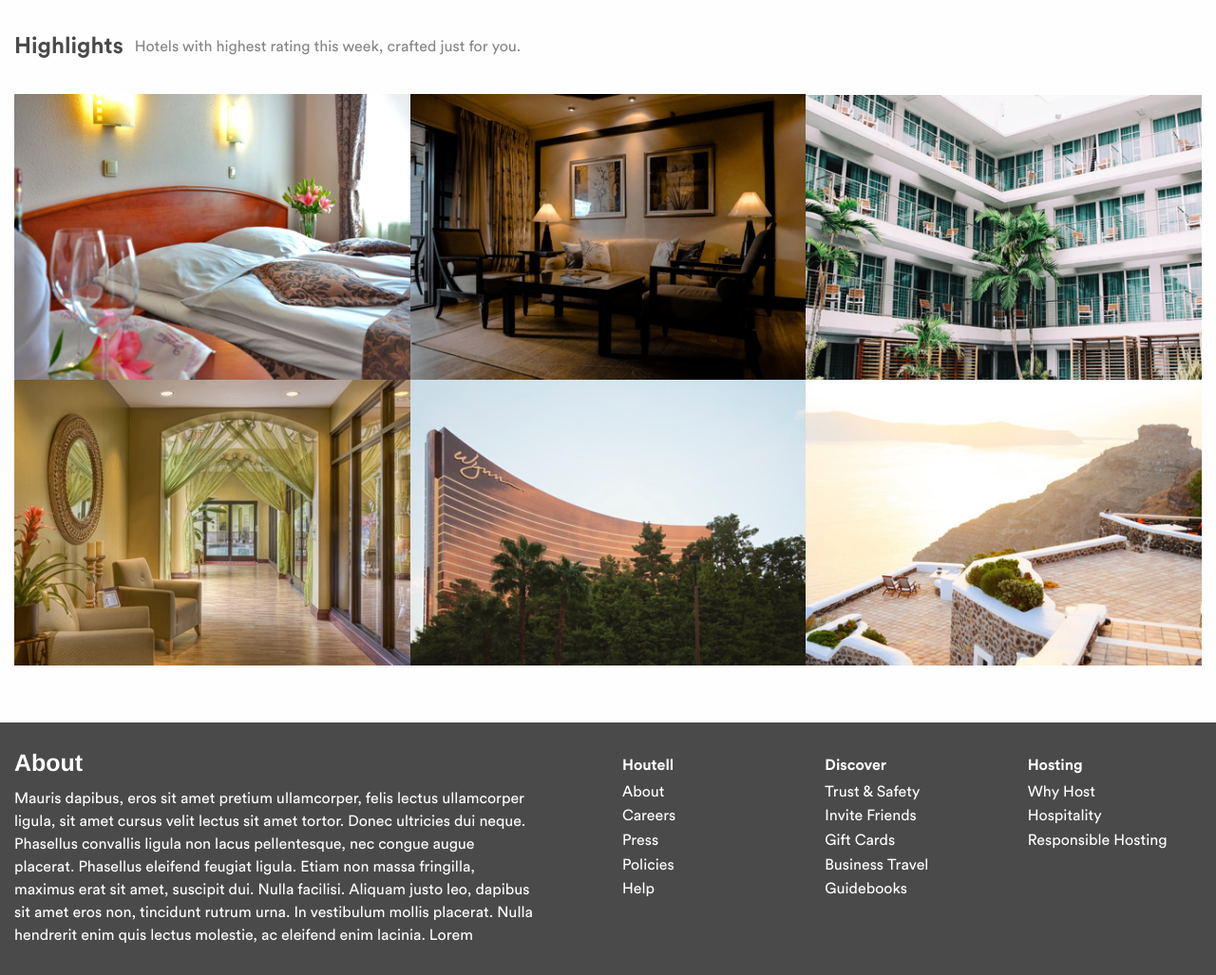
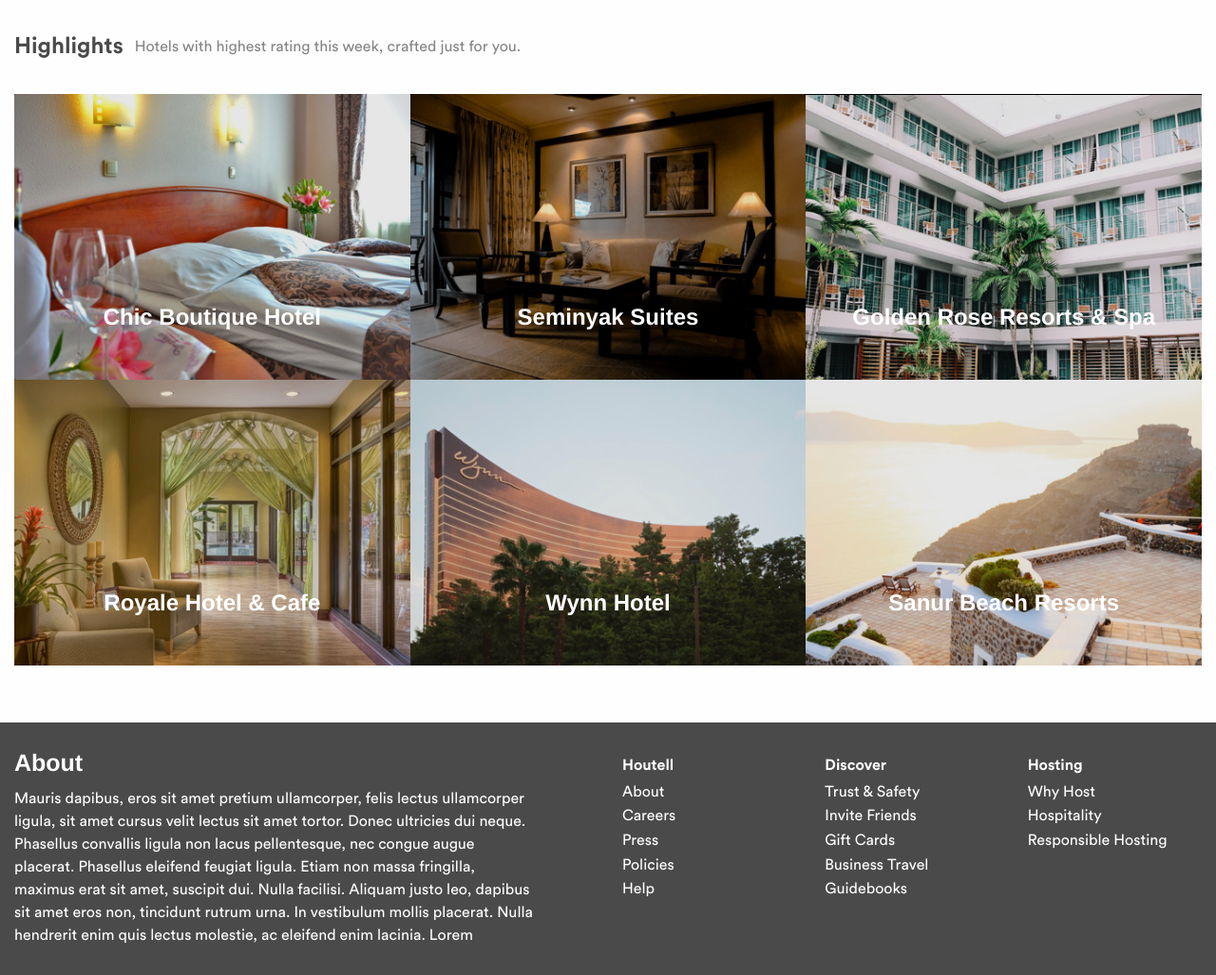
Before and after one commit to pnteresa/houtell, a PHP site: page /frontend/houtell.html in a window 1280 px wide. Shown: the part 801-1828 px from the top of the page at 95% size. Run offline with PHP 8.4, Linux system fonts and the light colour scheme.

Commit message:
add interaction to highlight section

```diff
--- a/frontend/css/app.css
+++ b/frontend/css/app.css
@@ -1,3 +1,44 @@
+/* Common style */
+figure {
+  position: relative;
+  overflow: hidden;
+  margin: 0px;
+  max-height: 360px;
+  background: #000;
+  text-align: center;
+  cursor: pointer;
+}
+
+figure img {
+  position: relative;
+  display: block;
+  min-height: 100%;
+  max-width: 100%;
+  opacity: 0.9;
+}
+
+figure figcaption {
+  padding: 2em;
+  color: #ffffff;
+  font-size: 1em;
+  -webkit-backface-visibility: hidden;
+  backface-visibility: hidden;
+}
+
+figure figcaption::before,
+figure figcaption::after {
+  pointer-events: none;
+}
+
+figure figcaption,
+figure figcaption > a {
+  position: absolute;
+  top: 0;
+  left: 0;
+  width: 100%;
+  height: 100%;
+}
+
 html {
   font-family: sans-serif;
   /* 1 */
@@ -160,3 +201,62 @@
   height: 60px;
   color: #3D558E;
 }
+
+figure.pichover figcaption::before {
+  position: absolute;
+  top: 0;
+  left: 0;
+  width: 100%;
+  height: 100%;
+  background: -webkit-linear-gradient(top, rgba(0,0,0,0) 0%, rgba(0,0,0,0) 75%);
+  background: linear-gradient(to bottom, rgba(255,245,255,0.95) 0%, rgba(255,245,255,0.95) 75%);
+  content: '';
+  opacity: 0;
+  -webkit-transform: translate3d(0,50%,0);
+  transform: translate3d(0,50%,0);
+}
+
+figure.pichover h2 {
+  position: absolute;
+  top: 78%;
+  left: 0;
+  width: 100%;
+  color: #fff;
+  font-weight: 900;
+  font-size: 1.5em;
+  -webkit-transition: -webkit-transform 0.35s, color 0.35s;
+  transition: transform 0.35s, color 0.35s;
+  -webkit-transform: translate3d(0,-50%,0);
+  transform: translate3d(0,-50%,0);
+}
+
+figure.pichover figcaption::before,
+figure.pichover p {
+  -webkit-transition: opacity 0.35s, -webkit-transform 0.35s;
+  transition: opacity 0.35s, transform 0.35s;
+}
+
+figure.pichover p {
+  position: absolute;
+  bottom: 0;
+  left: 0;
+  padding: 2em;
+  width: 100%;
+  opacity: 0;
+  -webkit-transform: translate3d(0,10px,0);
+  transform: translate3d(0,10px,0);
+}
+
+figure.pichover:hover h2 {
+  color: #4a4a4a;
+  -webkit-transform: translate3d(0,-50%,0) translate3d(0,-40px,0);
+  transform: translate3d(0,-50%,0) translate3d(0,-40px,0);
+}
+
+figure.pichover:hover figcaption::before ,
+figure.pichover:hover p {
+  opacity: 1;
+  color: #4a4a4a;
+  -webkit-transform: translate3d(0,0,0);
+  transform: translate3d(0,0,0);
+}
--- a/frontend/houtell.html
+++ b/frontend/houtell.html
@@ -50,7 +50,6 @@
                 <div class="ratingtext"><b>4.8</b> out of 5</div>
               </div>
               <div class="large-4 columns topnav">
-                Slider indicator
               </div>
               <div class="large-4 columns">
 
@@ -76,26 +75,67 @@
 
     <div class="galeri">
       <div class="row gal">
+
         <div class="large-4 columns topnav thumbnailz">
+          <figure class="pichover">
             <img src="assets/hl1.png" alt="Chic Boutique Hotel">
+            <figcaption>
+              <h2>Chic Boutique Hotel</h2>
+              <p>Ubud, Bali<br>4.8 out of 5</p>
+            </figcaption>
+          </figure>
         </div>
+
         <div class="large-4 columns topnav thumbnailz">
+          <figure class="pichover">
             <img src="assets/hl2.png" alt="Seminyak Suites">
+            <figcaption>
+              <h2>Seminyak Suites</h2>
+              <p>Seminyak, Bali<br>4.9 out of 5</p>
+            </figcaption>
+          </figure>
         </div>
+
         <div class="large-4 columns topnav thumbnailz">
+          <figure class="pichover">
             <img src="assets/hl3.png" alt="Golden Rose Resorts & Spa">
+            <figcaption>
+              <h2>Golden Rose Resorts & Spa</h2>
+              <p>Dago, Bandung<br>4.7 out of 5</p>
+            </figcaption>
+          </figure>
         </div>
       </div>
 
       <div class="row gal">
         <div class="large-4 columns topnav thumbnailz">
+          <figure class="pichover">
             <img src="assets/hl4.png" alt="Royale Hotel & Cafe">
+            <figcaption>
+              <h2>Royale Hotel & Cafe</h2>
+              <p>Thamrin, Jakarta<br>4.6 out of 5</p>
+            </figcaption>
+          </figure>
         </div>
+
         <div class="large-4 columns topnav thumbnailz">
+          <figure class="pichover">
             <img src="assets/hl5.png" alt="Wynn Hotel">
+            <figcaption>
+              <h2>Wynn Hotel</h2>
+              <p>Cakranegara, Mataram<br>4.9 out of 5</p>
+            </figcaption>
+          </figure>
         </div>
+
         <div class="large-4 columns topnav thumbnailz">
+          <figure class="pichover">
             <img src="assets/hl6.png" alt="Sanur Beach Resorts">
+            <figcaption>
+              <h2>Sanur Beach Resorts</h2>
+              <p>Sanur, Bali<br>4.8 out of 5</p>
+            </figcaption>
+          </figure>
         </div>
       </div>
     </div>
```
Also changed, not shown: frontend/index.html (+2 -6 lines). Lines whose indentation alone changed are shown as unchanged.
